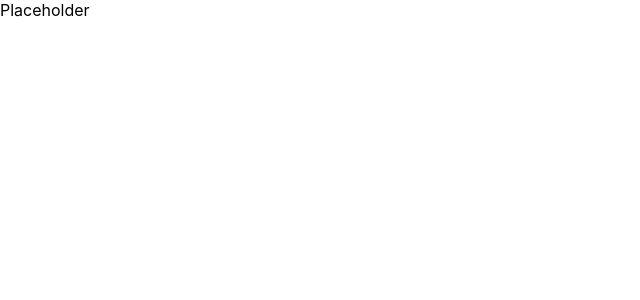
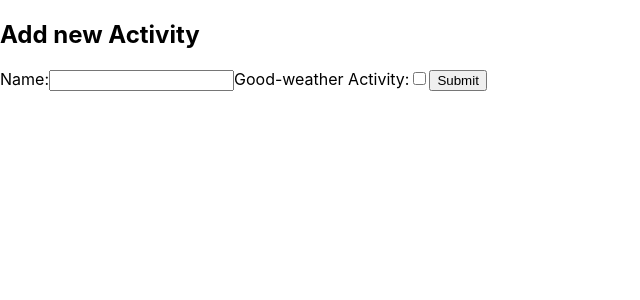
Before and after one commit to chrstphrddtz/Spiced-Academy-Project--Weather-App, a React (Create React App) app: page / in a window 1280 px wide. Shown: the top 300 px of the page, without its empty margins (0-640 px from the left). Built offline with nearby package versions, Linux system fonts and the light colour scheme.

Commit message:
implement handleSubmitEvent function

```diff
--- a/src/App.js
+++ b/src/App.js
@@ -1,15 +1,23 @@
-// import logo from './logo.svg';
+import { Form } from './Component/Form/Form';
+
+// import { useState } from 'react';
+
 import './App.css';
 
 function App() {
+
+  // const [addActivity, setAddActivity] = useState()
+
+  function onConsoleLog() {
+    console.log("Test");
+  }
+
   return (
     <>
-      <div>
-        Placeholder
-      </div>
+    <Form onAddActivity={onConsoleLog} />
+    </>
+  )
 
-    </>
-  );
 }
 
 export default App;
--- a/src/Component/Form/Form.jsx
+++ b/src/Component/Form/Form.jsx
@@ -1,9 +1,25 @@
 
-export function Form() {
+export function Form( { onAddActivity } ) {
+
+  function handleSubmitEvent(event) {
+    event.preventDefault();
+
+    const formElements = event.target.elements
+    const name = formElements.name.value
+    const isForGoodWeather = formElements.goodWeather.checked
+
+    const userActivity = {
+      name: name,
+      isForGoodWeather: isForGoodWeather
+    }
+
+    onAddActivity(userActivity)
+    event.target.reset()
+  }
 
   return (
     <div>
-      <form>
+      <form onSubmit={handleSubmitEvent} className="form">
           <h2>Add new Activity</h2>
           <label htmlFor="name">Name:</label>
           <input name="name" id="name" type="text" />
```
